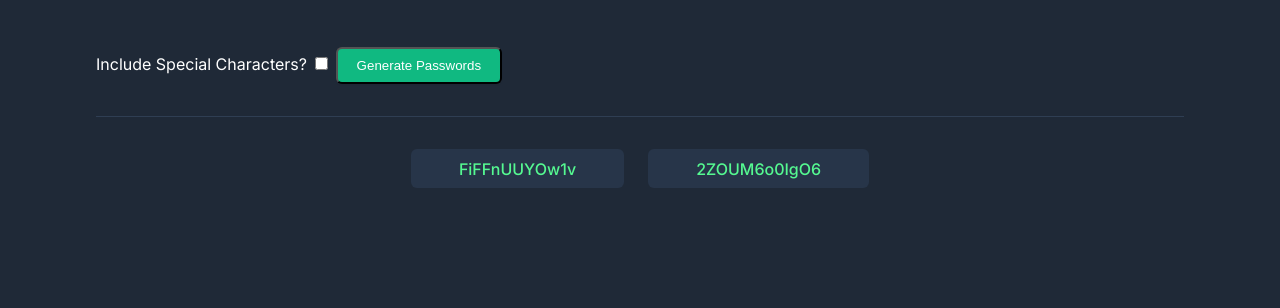
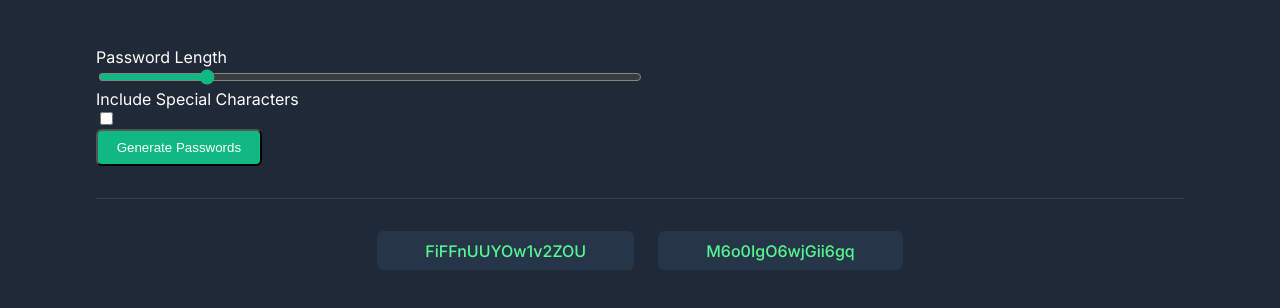
Before and after one commit to jadedInsomnia89/password-generator, a website built with Vite: page index.html in a window 1280 px wide. Both pictures are taken after a click on the button "Generate Passwords". Shown: the part 250-558 px from the top of the page. Built offline with nearby package versions, Linux system fonts and the light colour scheme.

Commit message:
added range input for password length and validation for min/max length

```diff
--- a/index.html
+++ b/index.html
@@ -17,11 +17,34 @@
         <h1>Generate a <span class="highlight">random password</span></h1>
         <h2>Never use an insecure password again.</h2>
         <form id="generate-pwd-form">
-          <label for="include-special-chars">Include Special Characters?</label>
-          <input type="checkbox" name="includeSpecialChars" id="include-special-chars">
-          <button type="submit">
-            Generate Passwords
-          </button>
+          <div class="grid-container">
+            <div class="grid-item">
+              <label for="pwd-length">Password Length</label>
+            </div>
+            <div class="grid-item">
+              <input
+                type="range"
+                name="pwdLength"
+                id="pwd-length"
+                min="8"
+                max="50"
+                value="16"
+              />
+            </div>
+            <div class="grid-item">
+              <label for="include-special-chars"
+                >Include Special Characters</label
+              >
+            </div>
+            <div class="grid-item">
+              <input
+                type="checkbox"
+                name="includeSpecialChars"
+                id="include-special-chars"
+              />
+            </div>
+          </div>
+          <button type="submit">Generate Passwords</button>
         </form>
       </section>
       <section id="pwd-results">
--- a/src/main.js
+++ b/src/main.js
@@ -1,12 +1,18 @@
 import "./style.css";
 
-const characterLimit = 50;
+const minCharacterLimit = 8;
+const maxCharacterLimit = 50;
 const generatePwdForm = document.getElementById("generate-pwd-form");
 const pwdResult1 = document.getElementById("pwd-result-1");
 const pwdResult2 = document.getElementById("pwd-result-2");
 
 function generatePassword(length, includeSpecialChars) {
-  if (length > 50) length = 50;
+  length =
+    length < minCharacterLimit
+      ? minCharacterLimit
+      : length > maxCharacterLimit
+        ? maxCharacterLimit
+        : length;
   const lowercase = "abcdefghijklmnopqrstuvwxyz";
   const uppercase = "ABCDEFGHIJKLMNOPQRSTUVWXYZ";
   const numbers = "0123456789";
@@ -34,6 +40,7 @@ generatePwdForm.addEventListener("submit", (e) => {
   const pwdRequirements = new FormData(generatePwdForm);
   const includeSpecialChars =
     pwdRequirements.get("includeSpecialChars") === "on";
+  const length = Number(pwdRequirements.get("pwdLength"));
 
-  getPasswords(undefined, includeSpecialChars);
+  getPasswords(length, includeSpecialChars);
 });
--- a/src/style.css
+++ b/src/style.css
@@ -76,3 +76,16 @@
     display: block;
     color: #10B981;
 }
+
+input[type="checkbox"] {
+    cursor: pointer;
+}
+
+button {
+    cursor: pointer;
+}
+
+input[type="range"] {
+    accent-color: #10B981;
+    width: 50%;
+}
```
